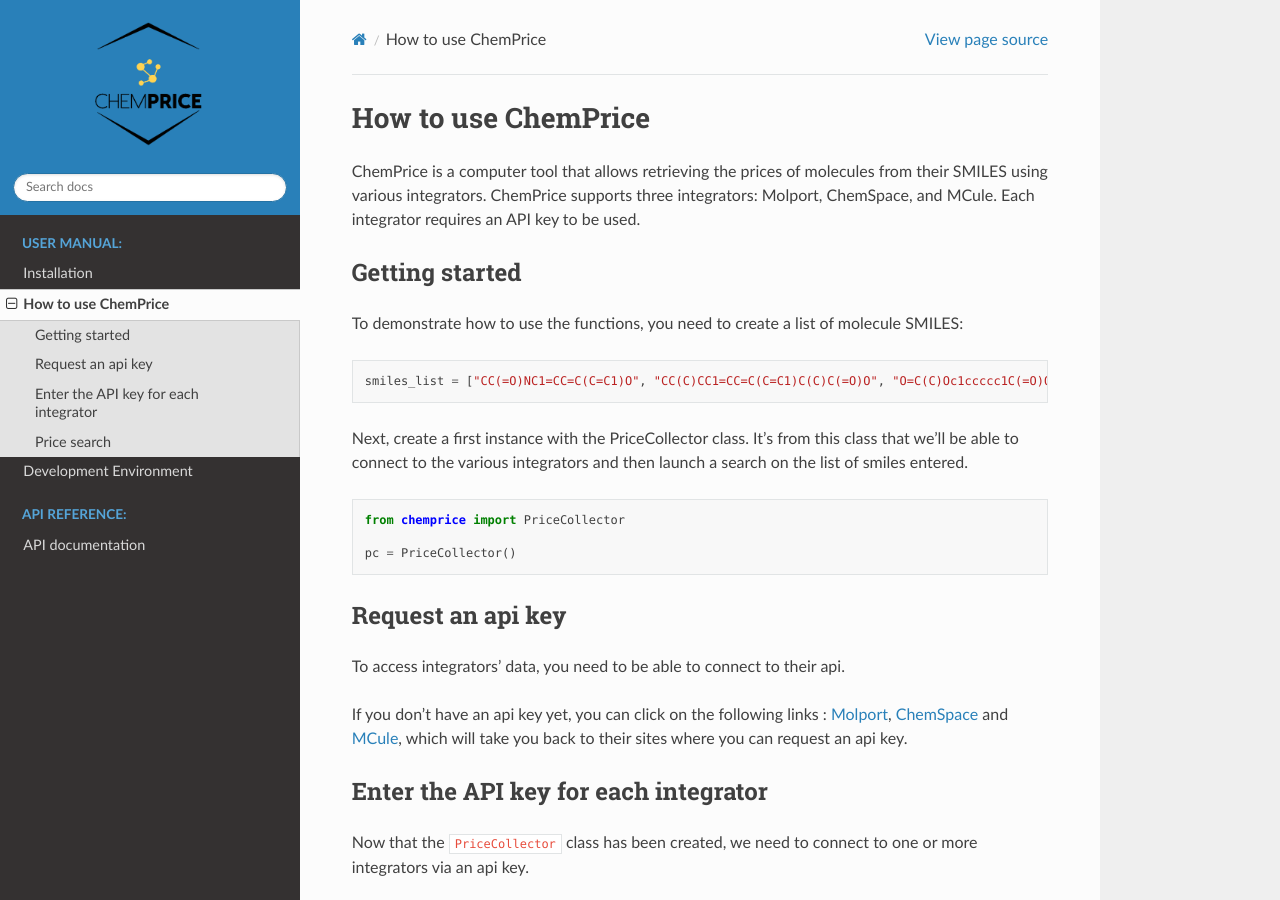
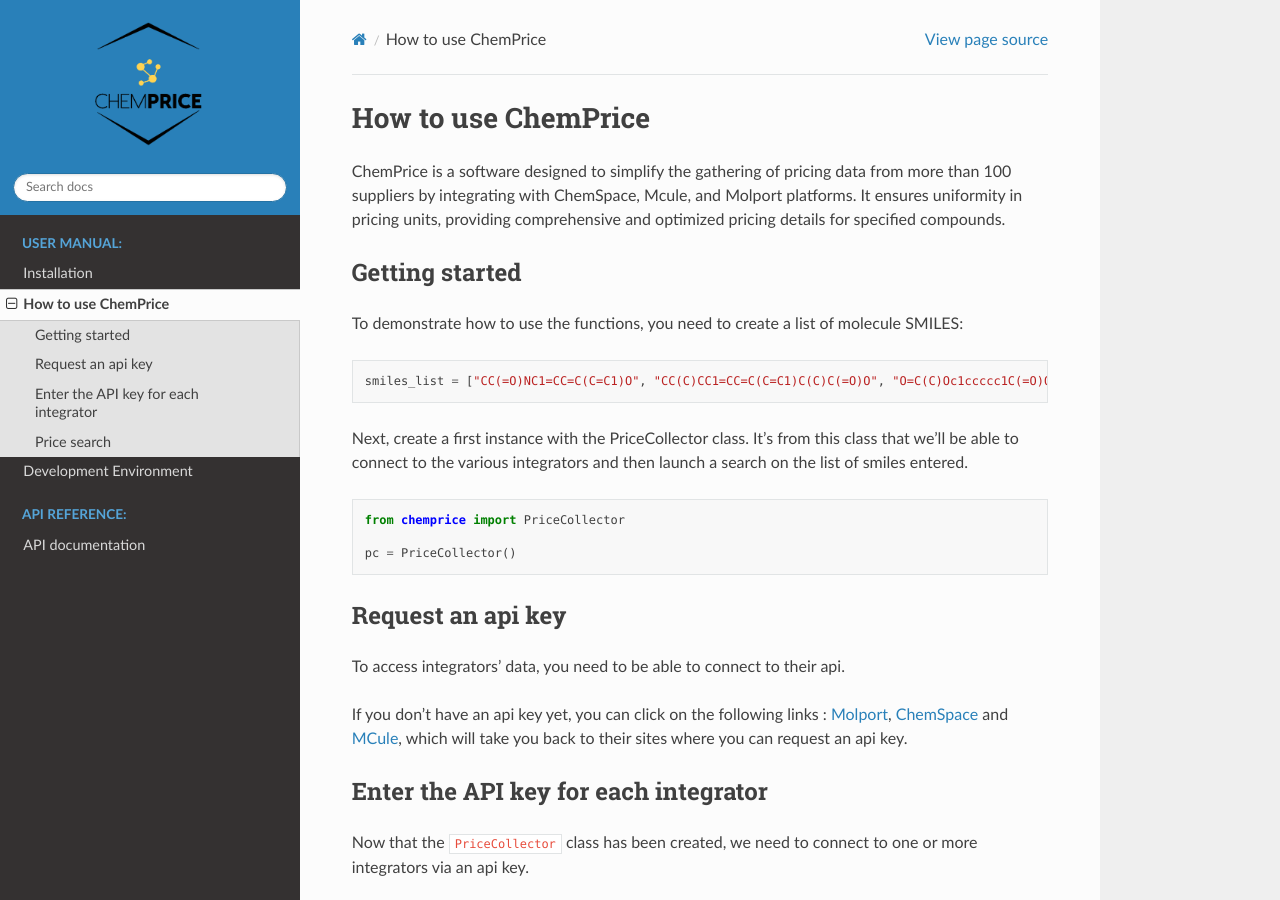
Before and after one commit to bsaliou/ChemPrice, a Sphinx documentation site: the page built from docs/source/user_manual/getting_started.rst, in a window 1280 px wide and 900 px high. Built offline with Sphinx 7.4.7 and the Read the Docs theme 2.0.0, drawn with Linux system fonts in a browser that asks for light colours.

Commit message:
Update getting_started.rst

```diff
--- a/docs/source/user_manual/getting_started.rst
+++ b/docs/source/user_manual/getting_started.rst
@@ -1,10 +1,7 @@
 How to use ChemPrice
 ===================
 
-ChemPrice is a computer tool that allows retrieving the prices of molecules
-from their SMILES using various integrators. ChemPrice supports three
-integrators: Molport, ChemSpace, and MCule. Each integrator requires an API
-key to be used.
+ChemPrice is a software designed to simplify the gathering of pricing data from more than 100 suppliers by integrating with ChemSpace, Mcule, and Molport platforms. It ensures uniformity in pricing units, providing comprehensive and optimized pricing details for specified compounds.
 
 Getting started
 ---------------
```
